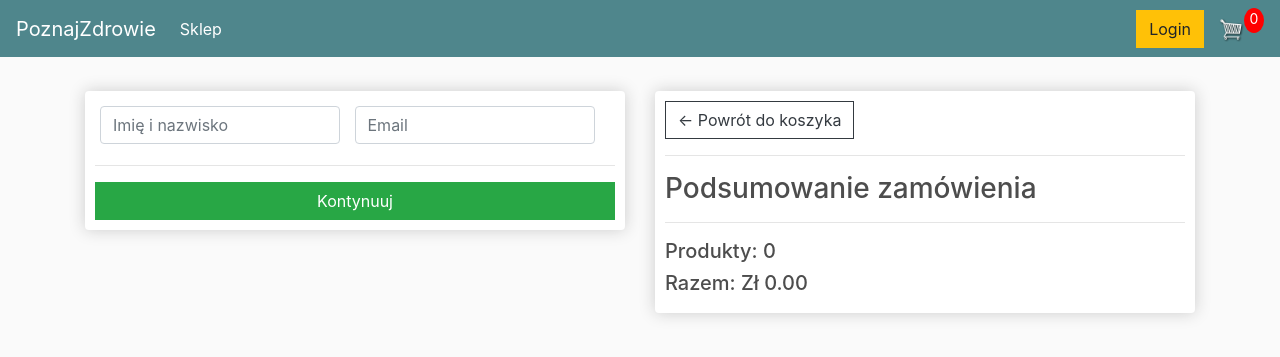
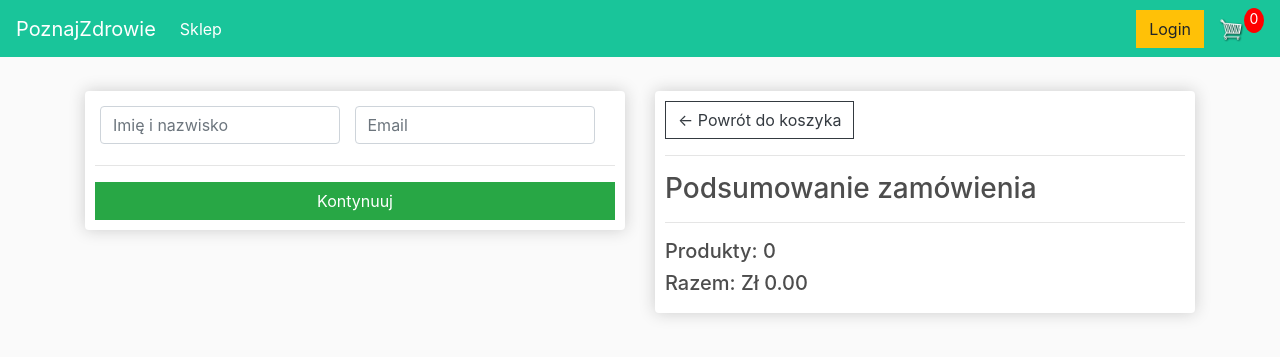
Before and after one commit to sobczykk/poznajzdrowie, a Django app: page /checkout/ in a window 1280 px wide. Shown: the top 357 px of the page. Run offline with Django 3.2, Linux system fonts and the light colour scheme; some libraries are stand-ins or nearby versions.

Commit message:
improved css

```diff
--- a/static/css/main.css
+++ b/static/css/main.css
@@ -15,7 +15,7 @@ h1,h2,h3,h4,h5,h6{
 
 .thumbnail{
 	width: 100%;
-	height: 200px;
+	height: 500px;
 	-webkit-box-shadow: -1px -3px 5px -2px rgba(214,214,214,1);
     -moz-box-shadow: -1px -3px 5px -2px rgba(214,214,214,1);
     box-shadow: -1px -3px 5px -2px rgba(214,214,214,1);
@@ -26,7 +26,7 @@ h1,h2,h3,h4,h5,h6{
 }
 
 .bg-dark{
-	background-color: #4f868c!important;
+	background-color: #19c59a!important;
 }
 
 #cart-icon{
@@ -56,6 +56,7 @@ h1,h2,h3,h4,h5,h6{
 
 .row-image{
 	width: 100px;
+
 }
 
 .form-field{
```
